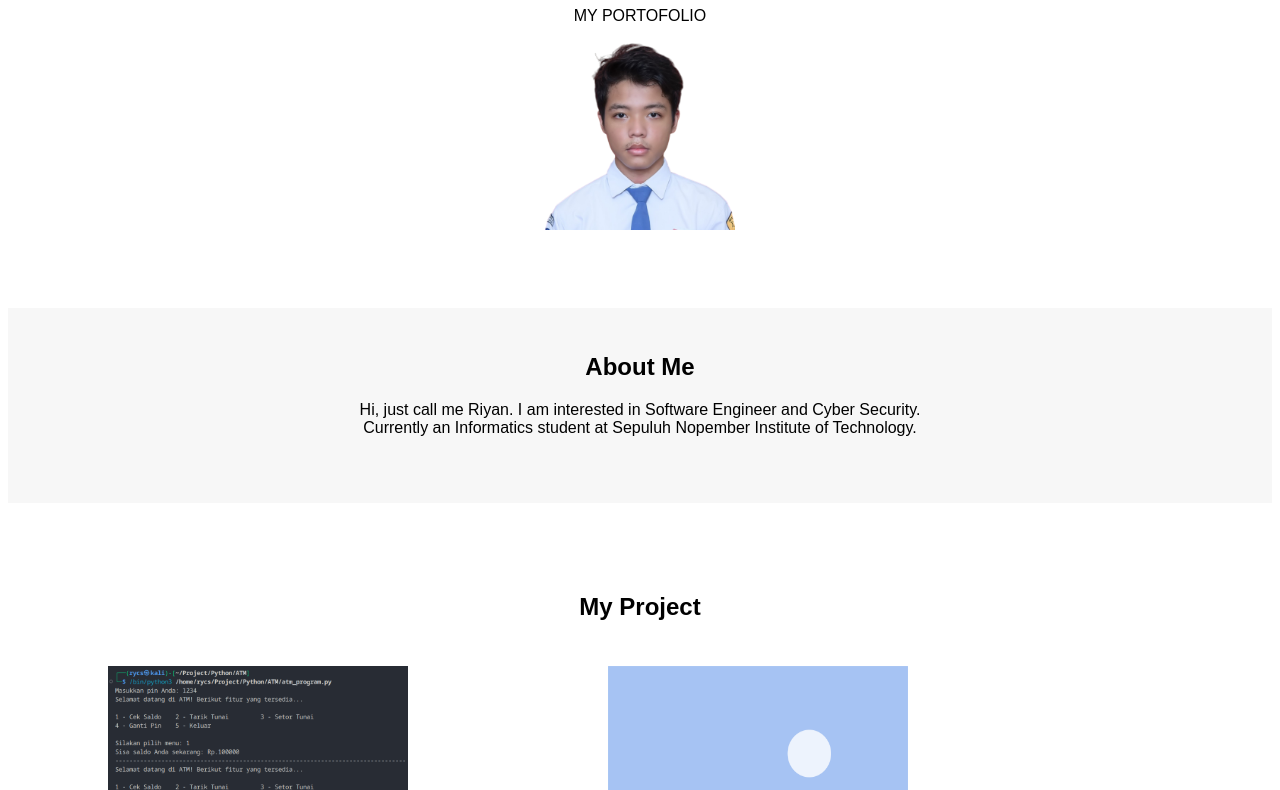
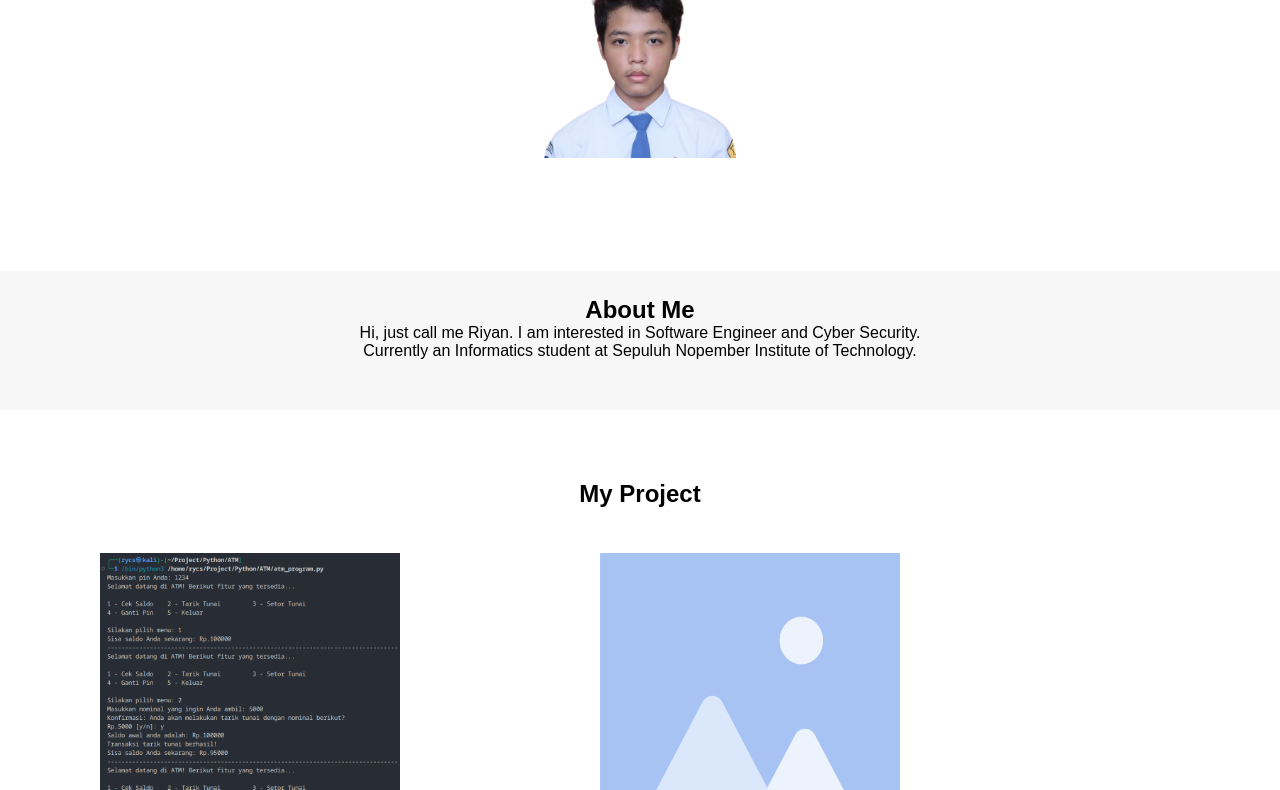
Before and after one commit to BOcort/Rycs123.github.io, a plain HTML site: page index.html in a window 1280 px wide. Shown: the part 189-979 px from the top of the page. Drawn offline with Linux system fonts and the light colour scheme; a script that the page names is missing.

Commit message:
Update style.css

```diff
--- a/style.css
+++ b/style.css
@@ -1,3 +1,11 @@
+html, body,
+ul, ol, li,
+h1, h2, h3, h4, h5, h6, p,
+form, input, div {
+  margin: 0;
+  padding: 0;
+}
+
 body {
   font-family: "Montserrat", sans-serif;
 }
```
